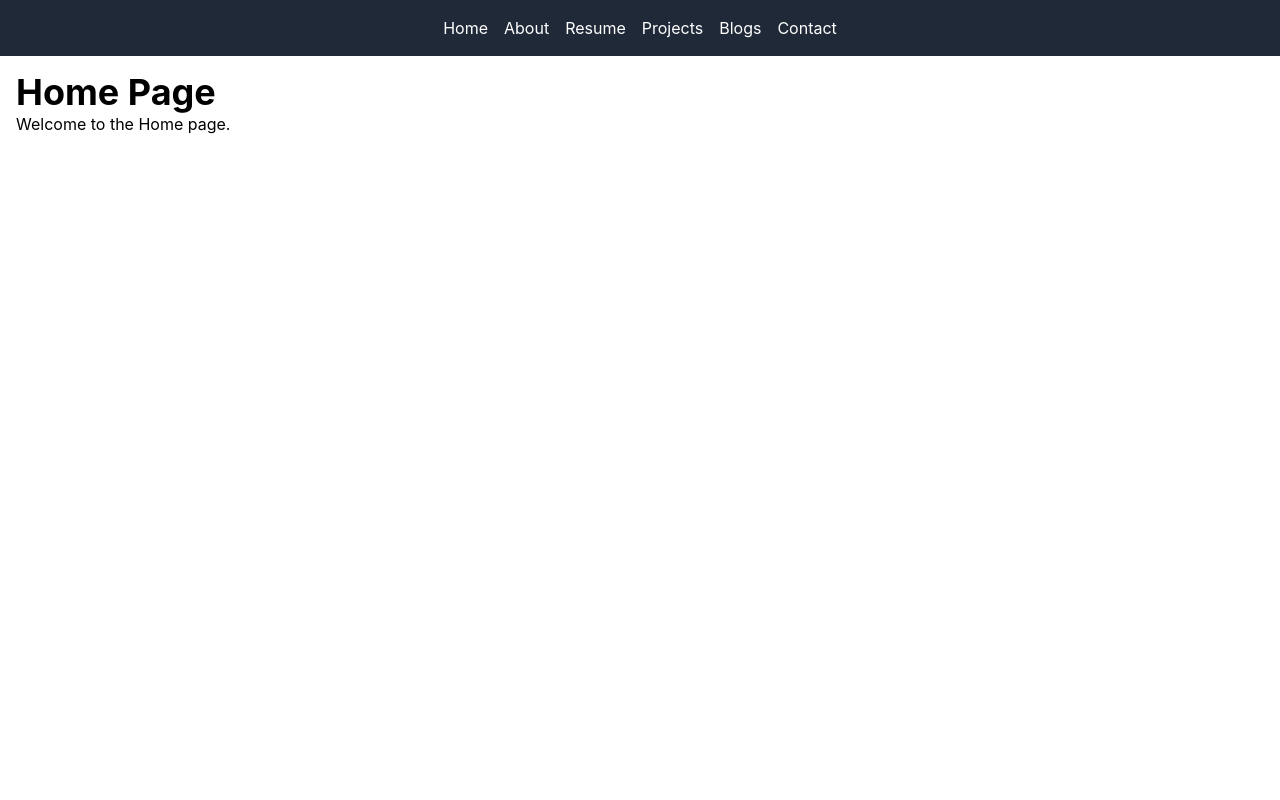
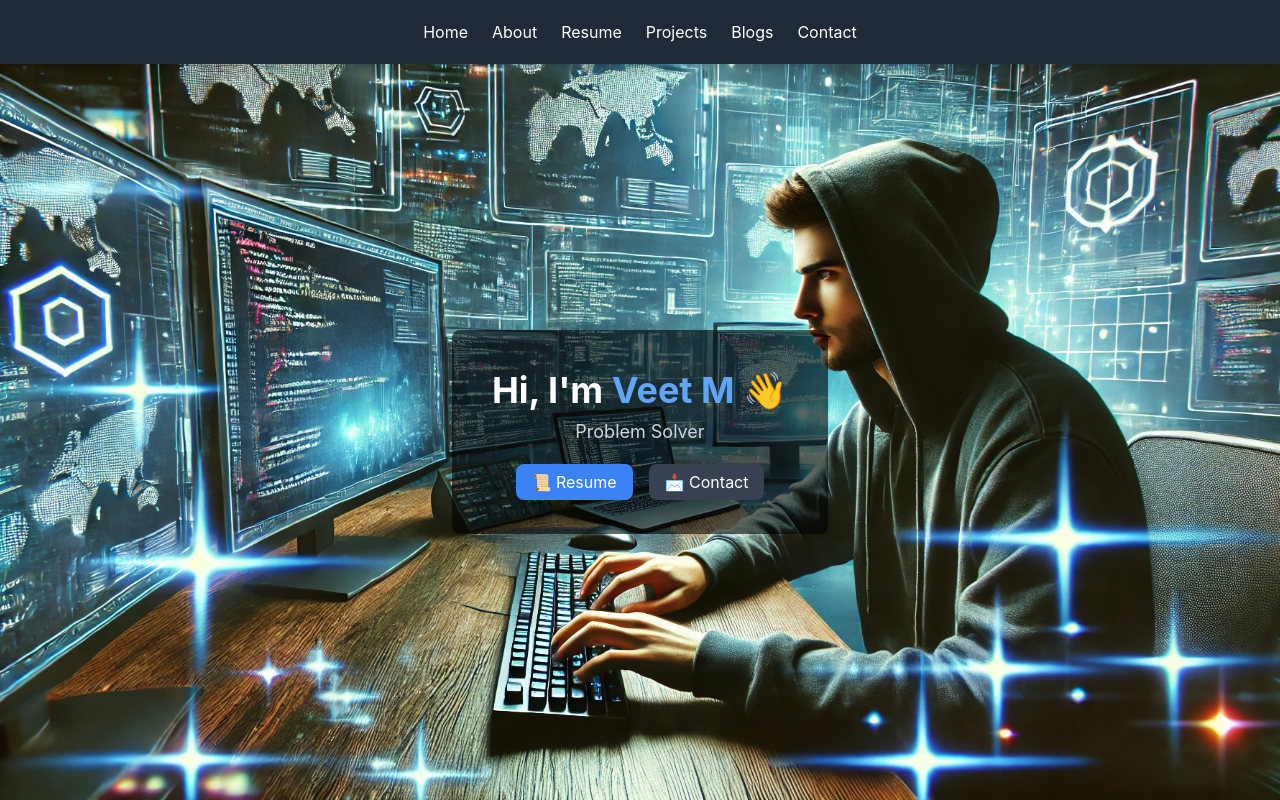
Before and after one commit to veetmoradiya3628/MyPortfolio, a React (Create React App) app: page / in a window 1280 px wide. Built offline with nearby package versions, Linux system fonts and the light colour scheme.

Commit message:
home page changes

```diff
--- /dev/null
+++ b/postcss.config.js
@@ -0,0 +1,6 @@
+module.exports = {
+  plugins: {
+    tailwindcss: {},
+    autoprefixer: {},
+  },
+}
--- a/src/App.js
+++ b/src/App.js
@@ -13,7 +13,7 @@ function App() {
       <div className='flex'>
         <div className="flex-grow">
           <Navbar />
-          <div className='p-4'>
+          <div>
           <Routes>
               <Route path="/" element={<Home />} />
               <Route path="/about" element={<About />} />
--- a/src/components/Navbar.js
+++ b/src/components/Navbar.js
@@ -1,9 +1,9 @@
-import { Link } from 'react-router-dom';
+import { Link } from "react-router-dom";
 
 function Navbar() {
   return (
-        <nav className="bg-gray-800 text-white p-4">
-            <div className="flex justify-center space-x-4">
+    <nav className="bg-gray-800 text-white h-16 fixed top-0 w-full flex items-center justify-center shadow-lg z-50">
+      <div className="space-x-6">
         <Link to="/" className="hover:text-blue-300">Home</Link>
         <Link to="/about" className="hover:text-blue-300">About</Link>
         <Link to="/resume" className="hover:text-blue-300">Resume</Link>
--- a/src/pages/Home.js
+++ b/src/pages/Home.js
@@ -1,10 +1,89 @@
-function Home() {
-    return (
-      <div>
-        <h1 className="text-4xl font-bold">Home Page</h1>
-        <p>Welcome to the Home page.</p>
-      </div>
-    );
-  }
+import { motion } from "framer-motion";
+import { useEffect, useState } from "react";
 
-  export default Home;
+const descriptions = [
+  "Full-Stack Developer",
+  "Microservices Enthusiast",
+  "Problem Solver",
+  "Learner",
+  "Cloud Computing Enthusiast",
+  "Tech Enthusiast",
+]
+
+const Home = () => {
+  const [currentText, setCurrentText] = useState(descriptions[0]);
+
+  useEffect(() => {
+    const interval = setInterval(() => {
+      setCurrentText((prevText) => {
+        const nextIndex = (descriptions.indexOf(prevText) + 1) % descriptions.length;
+        return descriptions[nextIndex];
+      })
+    }, 2000);
+
+    return () => clearInterval(interval);
+  }, []);
+
+  return (
+    <motion.section
+      className="flex items-center justify-center bg-cover bg-center"
+      style={{
+        backgroundImage: "url('/background.jpg')",
+        minHeight: "calc(100vh - 64px)",
+        marginTop: "64px",
+      }}
+      initial={{ opacity: 0, y: 50 }}
+      animate={{ opacity: 1, y: 0 }}
+      transition={{ duration: 1, ease: "easeOut" }}
+    >
+      <motion.div
+        className="bg-black bg-opacity-60 p-10 rounded-lg text-center text-white"
+        initial={{ opacity: 0, scale: 0.8 }}
+        animate={{ opacity: 1, scale: 1 }}
+        transition={{ duration: 1, delay: 0.2 }}
+      >
+        <motion.h1
+          className="text-4xl font-bold"
+          initial={{ opacity: 0, scale: 0.8 }}
+          animate={{ opacity: 1, scale: 1 }}
+          transition={{ duration: 0.8, delay: 0.4 }}
+        >
+          Hi, I'm <span className="text-blue-400">Veet M</span> 👋
+        </motion.h1>
+
+        <motion.p
+          className="text-gray-300 mt-2 text-lg"
+          key={currentText}
+          initial={{ opacity: 0, x: -50 }}
+          animate={{ opacity: 1, x: 0 }}
+          exit={{ opacity: 0, y: -10 }}
+          transition={{ duration: 0.8 }}
+        >
+          {currentText}
+        </motion.p>
+
+        <motion.div
+          className="mt-6 space-x-4"
+          initial={{ opacity: 0, scale: 0.8 }}
+          animate={{ opacity: 1, scale: 1 }}
+          transition={{ duration: 0.8, delay: 0.8 }}
+        >
+          <a
+            href="#"
+            className="px-4 py-2 bg-blue-500 rounded-lg shadow-md hover:bg-blue-600"
+          >
+            📜 Resume
+          </a>
+          <a
+            href="#contact"
+            className="px-4 py-2 bg-gray-700 rounded-lg hover:bg-gray-600"
+          >
+            📩 Contact
+          </a>
+        </motion.div>
+      </motion.div>
+    </motion.section>
+  );
+};
+
+export default Home;
--- a/tailwind.config.js
+++ b/tailwind.config.js
@@ -1,9 +1,5 @@
 module.exports = {
-  content: [
-    "./src/**/*.{js,jsx,ts,tsx}",
-  ],
-  theme: {
-    extend: {},
-  },
+  content: ["./src/**/*.{js,jsx}"],
+  theme: { extend: {} },
   plugins: [],
-}
+};
```
Also changed, not shown: package.json (+9 -4 lines), public/background.jpg (added), 1 other file (tests, documents, lock files or other folders). Lines whose indentation alone changed are shown as unchanged.
